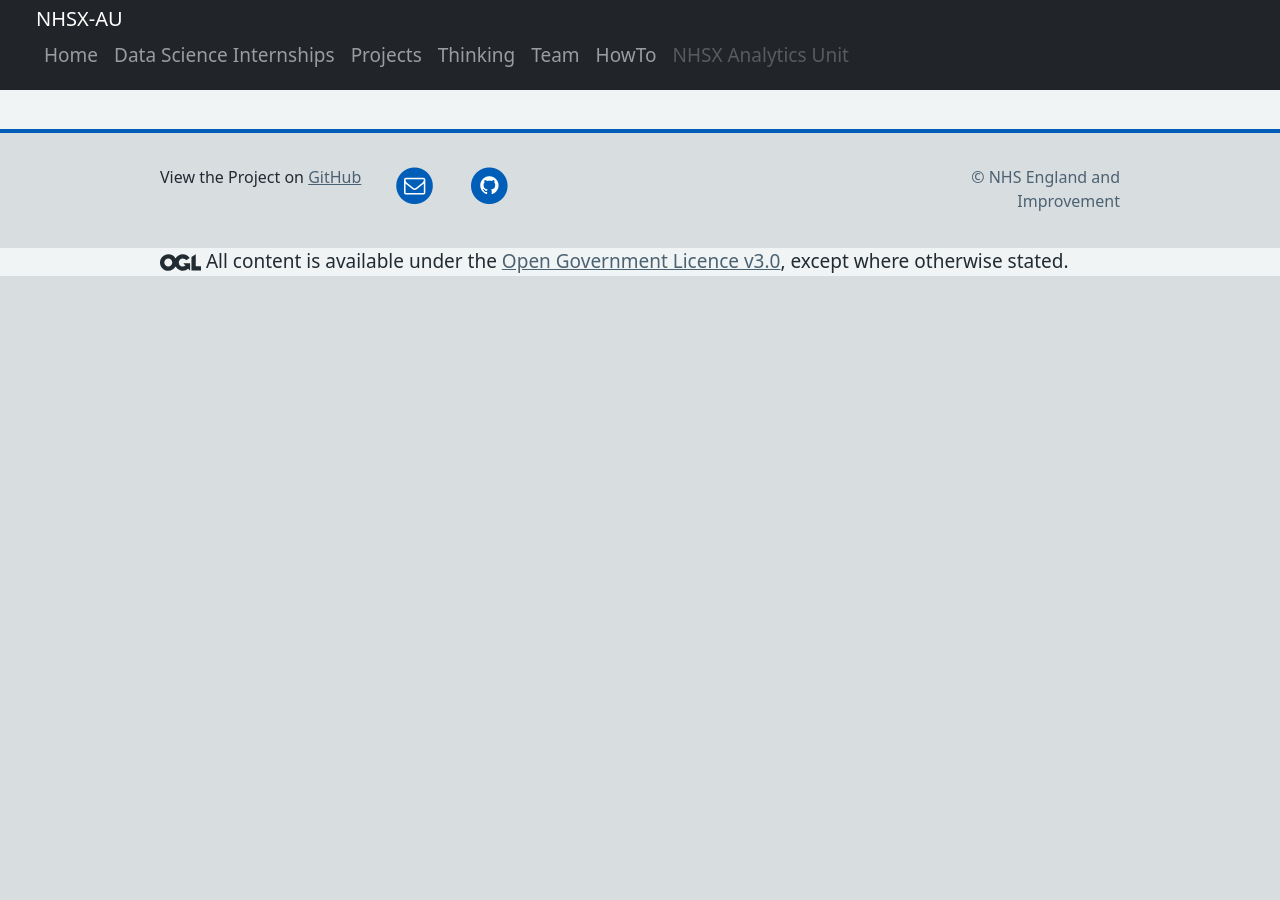
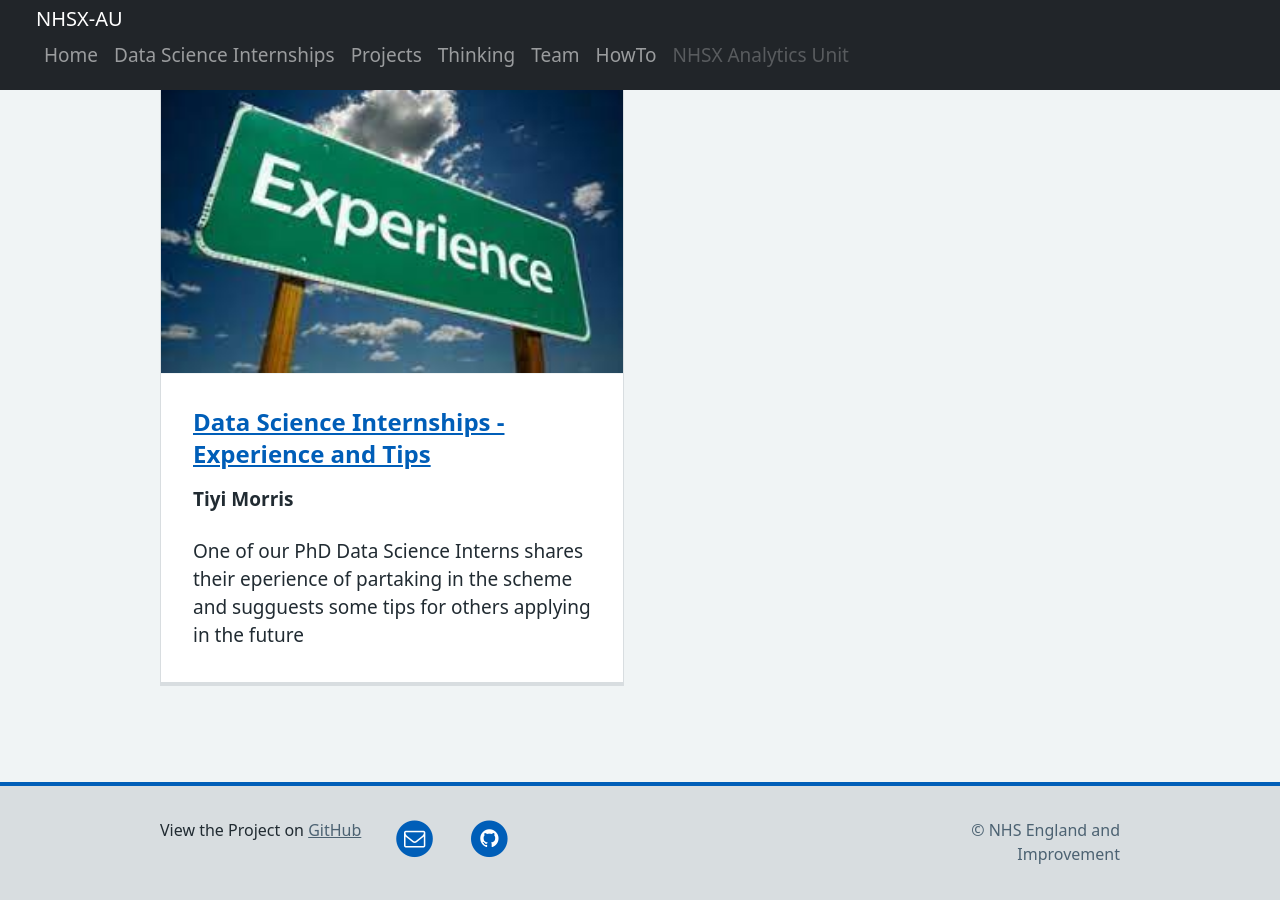
Before and after one commit to nhsx/AnalyticsUnit, a Jekyll site: the page built from thinking.md, in a window 1280 px wide and 900 px high, scrolled down 1885 px. Built offline with Jekyll 4.4.1, drawn with Linux system fonts in a browser that asks for light colours; before the commit the page ends 2185 px from its top, so only the background shows below that.

Commit message:
Upload Tiyi Experience Blog

```diff
--- /dev/null
+++ b/DSInternWave1Experience.md
@@ -0,0 +1,18 @@
+---
+layout: base
+title: Data Science Internships - Experience and Tips
+description: One of our PhD Data Science Interns shares their eperience of partaking in the scheme and sugguests some tips for others applying in the future
+permalink: DSInternWave1Experience.html
+---
+
+# {{page.title}}
+
+My name is Tiyi and I’m a PhD student in Health Economics at NIHR North Thames ARC at  UCL. This summer I worked on a simulation model project as part of my internship at NHSX. Here are a quick couple of thoughts and tips for other applying to the scheme.
+
+I gained a lot from the internship. It was a fantastic opportunity to take a project idea and really run with it, with lots of support. I met lots of key people working in NHSX Innovation and Digital Transformation, and the NHS England Diabetes team. I learned about key priorities and policy goals for the NHS now which will be helpful for my PhD. I had a lot of freedom to say what the important components to include in the model were from my perspective, and to collaborate with a team inside and outside of the NHS. I also worked with the teams at Faculty and Hash (specialists in Data Science outside the NHS), to develop the methods used in the project, and the plan for building the intelligence layer in future.
+
+The project was initially about longtudinal synthetic data, and I combined this theme with the case of digital health for type 2 diabetes that I’m looking at in my PhD project. I was really excited by the potential for using synthetic data in large simulations, and the policy relevance of looking at this case. It’s important to say that there’s lots of flexibility in the projects. If you have a great idea that links to the themes of the project, don’t be afraid to put your own spin on it.
+
+Finally, you should make sure that you think about the way your PhD work and experience have shown you have transferable skills. Sometimes in quantitative disciplines we use different words to explain similar techniques in another field. Make sure you can communicate that the skills you have would make you a great intern.
+
+Good luck with your application!
--- a/_data/thinking.yml
+++ b/_data/thinking.yml
@@ -29,3 +29,11 @@
   description: In this post, we aim to set out the data engineering principles we have developed in designing and building our Azure cloud-analytics infrastructure.
   author: Craig Shenton & Mattia Ficarelli
   date: September 2021
+
+- title: Data Science Internships - Experience and Tips
+  link: DSInternWave1Experience.html
+  stage: interested
+  image: assets/img/Experience.jpeg
+  description: One of our PhD Data Science Interns shares their eperience of partaking in the scheme and sugguests some tips for others applying in the future
+  author: Tiyi Morris
+  date: September 2021
```
Also changed, not shown: assets/img/Experience.jpeg (added).
